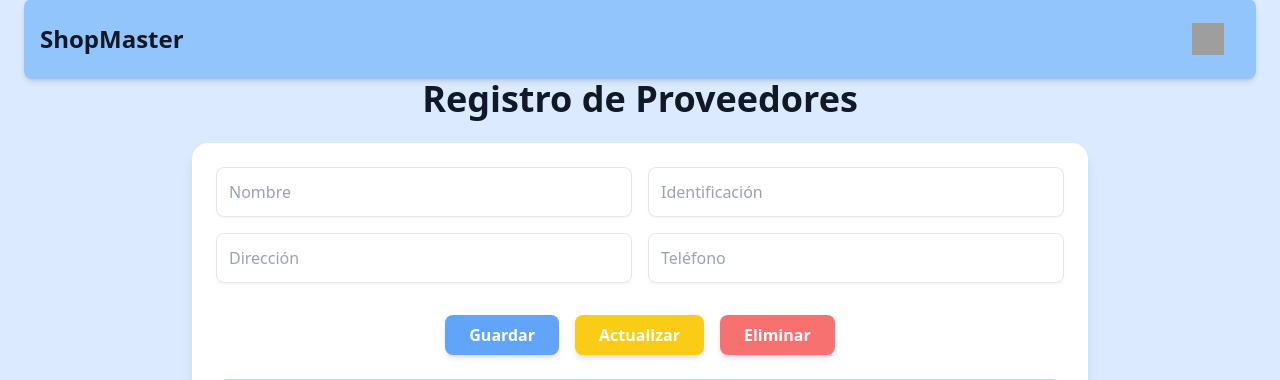
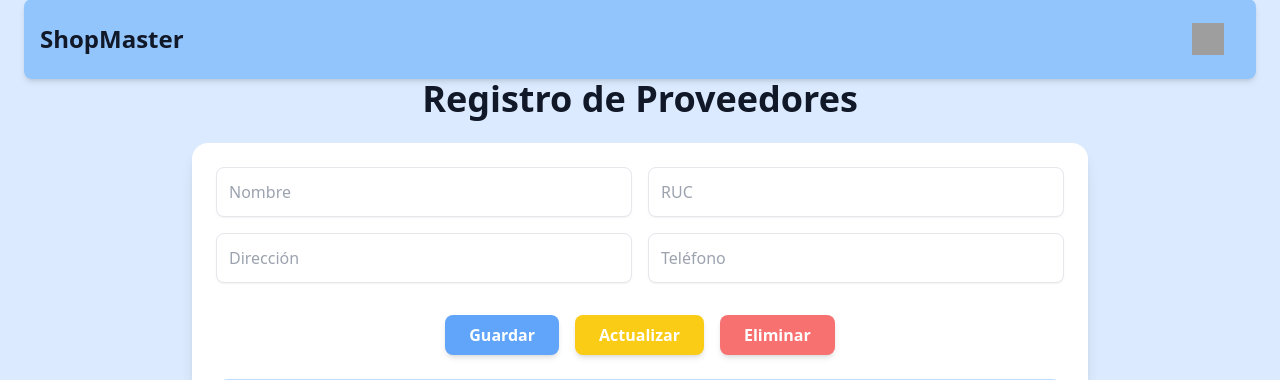
Before and after one commit to 5cjmm/ProyectodeAula, a Spring Boot app: page /tendero/RegistroProveedor in a window 1280 px wide. Shown: the part 25-405 px from the top of the page. Run offline with Spring Boot 4, Linux system fonts and the light colour scheme; the visitor is signed in with stand-in values (Sample User, id 1); data that the repository does not hold is empty; some of the project's set-up classes (security, data sources, template engines, error pages and the like) are left out, and stand-ins take their place; some libraries are stand-ins or nearby versions; grey boxes are pictures that could not be loaded.

Commit message:
cambio de variable

```diff
--- a/src/main/resources/templates/RegistroProveedor.html
+++ b/src/main/resources/templates/RegistroProveedor.html
@@ -32,7 +32,7 @@
 
         <form class="grid grid-cols-2 gap-4 mb-6" th:action="@{/tendero/crear-proveedor}" method="POST">
             <input type="text" name="nombre" placeholder="Nombre" class="p-3 border rounded-lg shadow-sm dark:bg-blue-700 dark:text-white" required>
-            <input type="text" name="identificacion" placeholder="Identificación" class="p-3 border rounded-lg shadow-sm dark:bg-blue-700 dark:text-white" required>
+            <input type="text" name="identificacion" placeholder="RUC" class="p-3 border rounded-lg shadow-sm dark:bg-blue-700 dark:text-white" required>
             <input type="text" name="direccion" placeholder="Dirección" class="p-3 border rounded-lg shadow-sm dark:bg-blue-700 dark:text-white" required>
             <input type="text" name="telefono" placeholder="Teléfono" class="p-3 border rounded-lg shadow-sm dark:bg-blue-700 dark:text-white" required>
 
```
